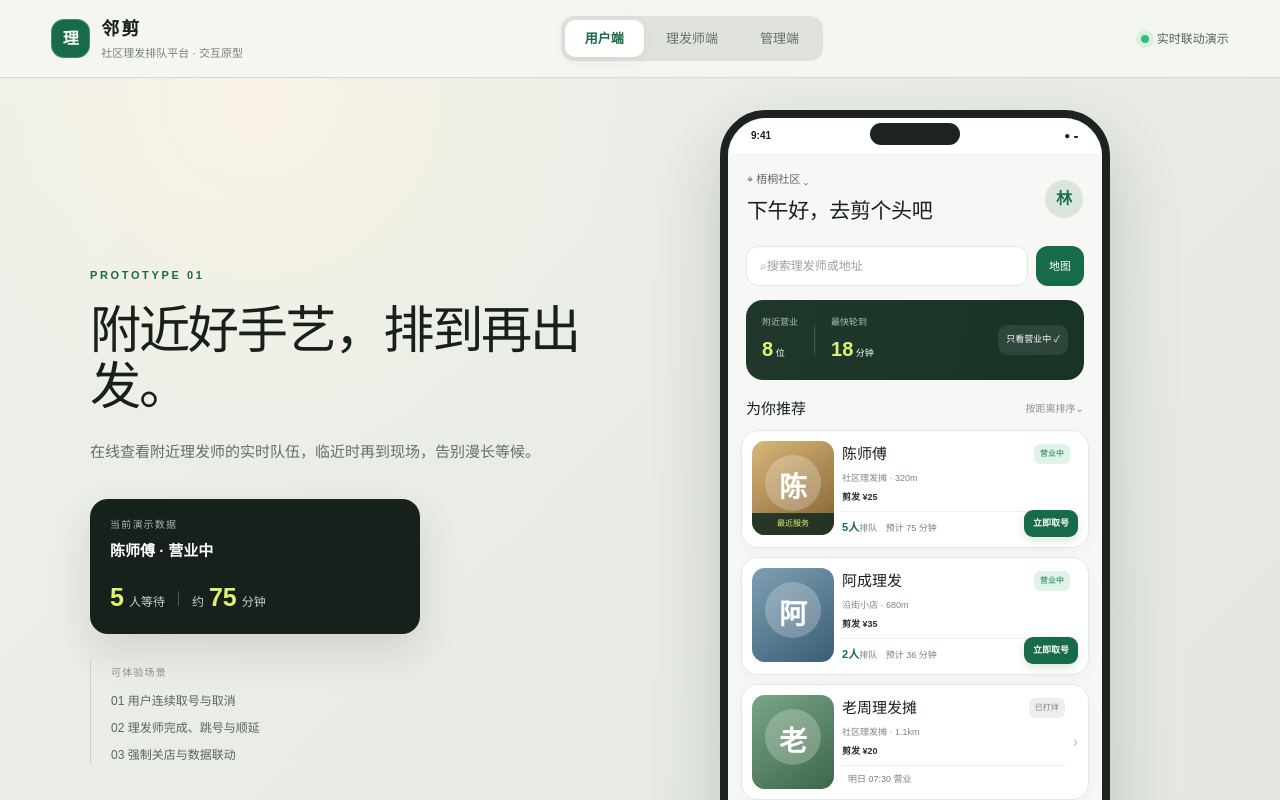
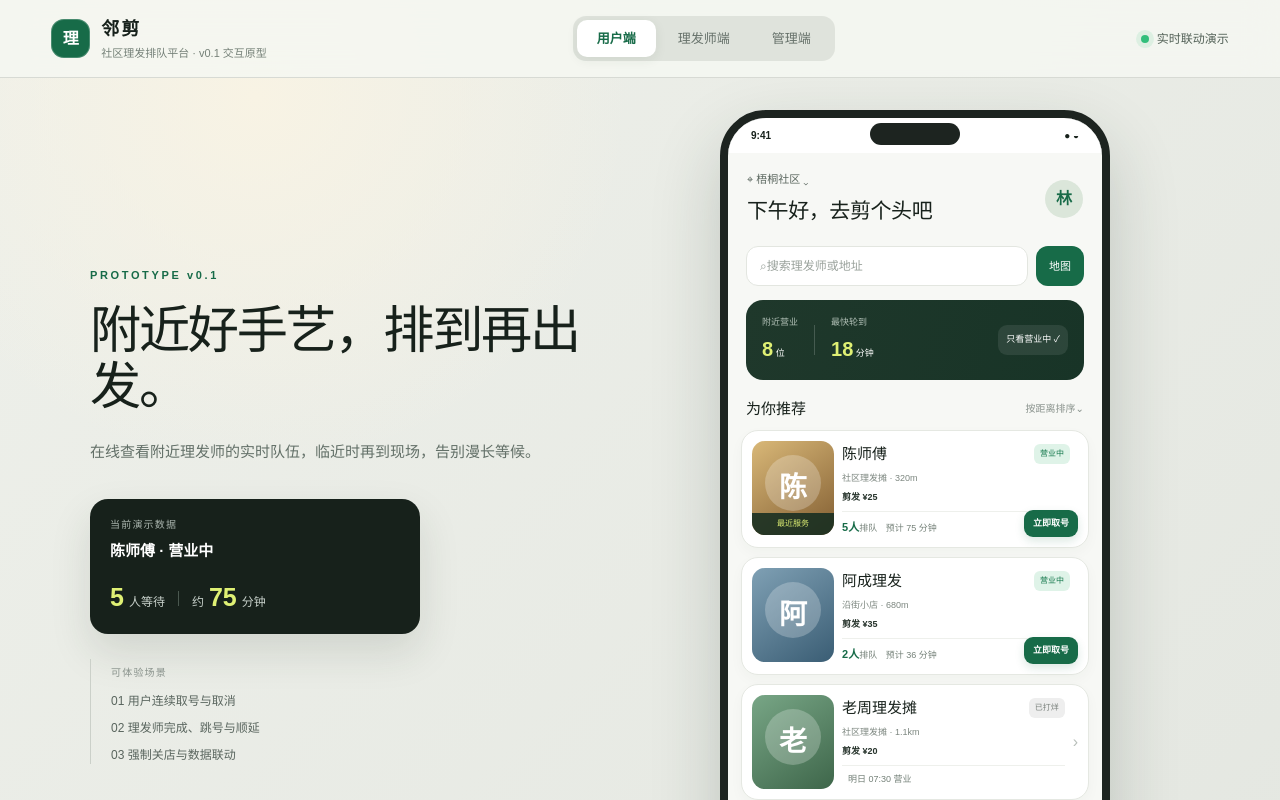
Before and after one commit to liaosongping-github/vb_coding_barber, a Next.js app: page / in a window 1280 px wide. Shown: the top 800 px of the page. Built offline with nearby package versions, Linux system fonts and the light colour scheme.

Commit message:
Finalize prototype v0.1

```diff
--- a/app/page.tsx
+++ b/app/page.tsx
@@ -128,7 +128,7 @@ export default function Home() {
       <header className="topbar">
         <div className="brand">
           <span className="brand-mark">理</span>
-          <div><strong>邻剪</strong><small>社区理发排队平台 · 交互原型</small></div>
+          <div><strong>邻剪</strong><small>社区理发排队平台 · v0.1 交互原型</small></div>
         </div>
         <div className="role-switch" aria-label="切换演示端">
           <button className={role === "user" ? "active" : ""} onClick={() => setRole("user")}>用户端</button>
@@ -140,7 +140,7 @@ export default function Home() {
 
       <section className={`workspace ${role}`}>
         <aside className="context-panel">
-          <p className="eyebrow">PROTOTYPE 01</p>
+          <p className="eyebrow">PROTOTYPE v0.1</p>
           <h1>{role === "user" ? "附近好手艺，排到再出发。" : role === "barber" ? "少喊几遍号，专心剪好头。" : "把社区里的好手艺连接起来。"}</h1>
           <p>{role === "user" ? "在线查看附近理发师的实时队伍，临近时再到现场，告别漫长等候。" : role === "barber" ? "简单三步推进队伍：完成、核验、开始。熟悉的线下节奏，不增加负担。" : "轻量管理入驻、账号和服务数据，不干预理发师现场经营。"}</p>
           <div className="live-card">
@@ -376,7 +376,7 @@ function Records({ tickets }: any) {
 }
 
 function BarberProfile() {
-  return <><div className="profile-head barber-profile"><div className="profile-avatar">陈</div><div><h2>陈师傅</h2><p>138****2831</p></div><button className="profile-edit">修改</button></div><div className="settings-list"><button><span>⌖</span>营业地址<i>3 个 ›</i></button><button><span>◷</span>常规营业时间<i>08:30–19:30 ›</i></button><button><span>≈</span>平均1人剪发时长<i>15 分钟 ›</i></button><button><span>◎</span>消息与帮助<i>›</i></button></div><div className="version">邻剪理发师端 · 原型版本 1.0</div></>;
+  return <><div className="profile-head barber-profile"><div className="profile-avatar">陈</div><div><h2>陈师傅</h2><p>138****2831</p></div><button className="profile-edit">修改</button></div><div className="settings-list"><button><span>⌖</span>营业地址<i>3 个 ›</i></button><button><span>◷</span>常规营业时间<i>08:30–19:30 ›</i></button><button><span>≈</span>平均1人剪发时长<i>15 分钟 ›</i></button><button><span>◎</span>消息与帮助<i>›</i></button></div><div className="version">邻剪理发师端 · 原型版本 v0.1</div></>;
 }
 
 function AdminApp({ tab, setTab, tickets, isOpen, notify }: any) {
```
